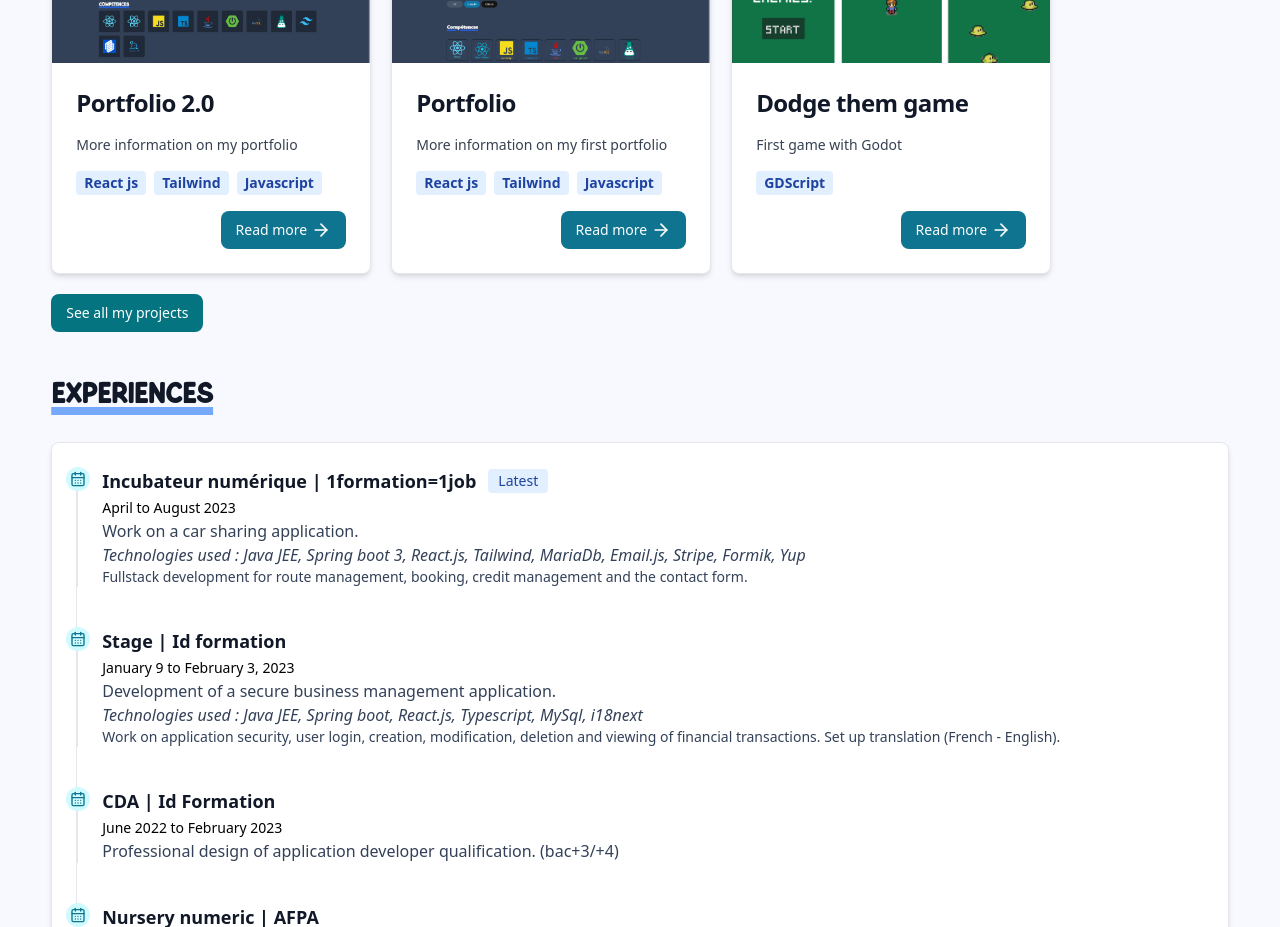
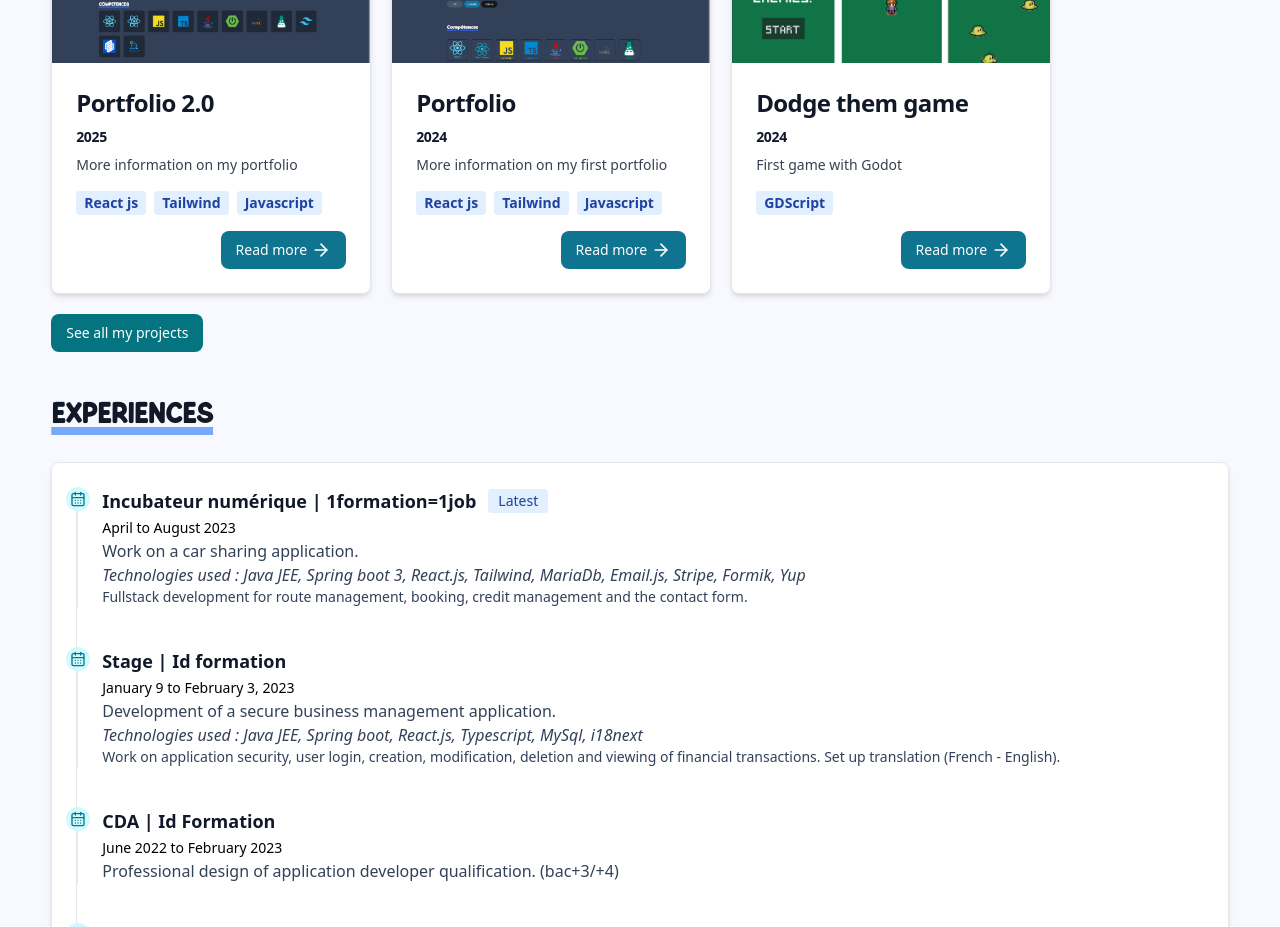
Before and after one commit to tomab23/Portfolio-2.0, a React (Vite) app: page / in a window 1280 px wide. Shown: the part 1120-2047 px from the top of the page. Built offline with nearby package versions, Linux system fonts and the light colour scheme.

Commit message:
update project card

```diff
--- a/src/components/projects/CardProject.jsx
+++ b/src/components/projects/CardProject.jsx
@@ -11,6 +11,9 @@ const CardProject = ({ project }) => {
 
     const navigate = useNavigate();
     const { t } = useTranslation();
+
+    const date = project.date;
+    const dateView = date.substr(-4);
 
     const goProject = () => {
       navigate(`/project/${project.name}`, {
@@ -30,9 +33,13 @@ const CardProject = ({ project }) => {
     imgAlt="Image du projet"
     imgSrc={project.imgs[0]}
   >
+    {/* NAME */}
     <h5 className="text-2xl font-bold tracking-tight text-gray-900 dark:text-white">
       {project.name}
     </h5>
+    {/* DATE */}
+    <p className=" tracking-tight font-semibold text-gray-900 dark:text-white text-sm -my-2">{dateView}</p>
+    {/* RESUME */}
     <p className="font-normal text-sm text-gray-700 dark:text-gray-400 truncate ..." title={project.resume}>
      {project.resume}
     </p>
```
